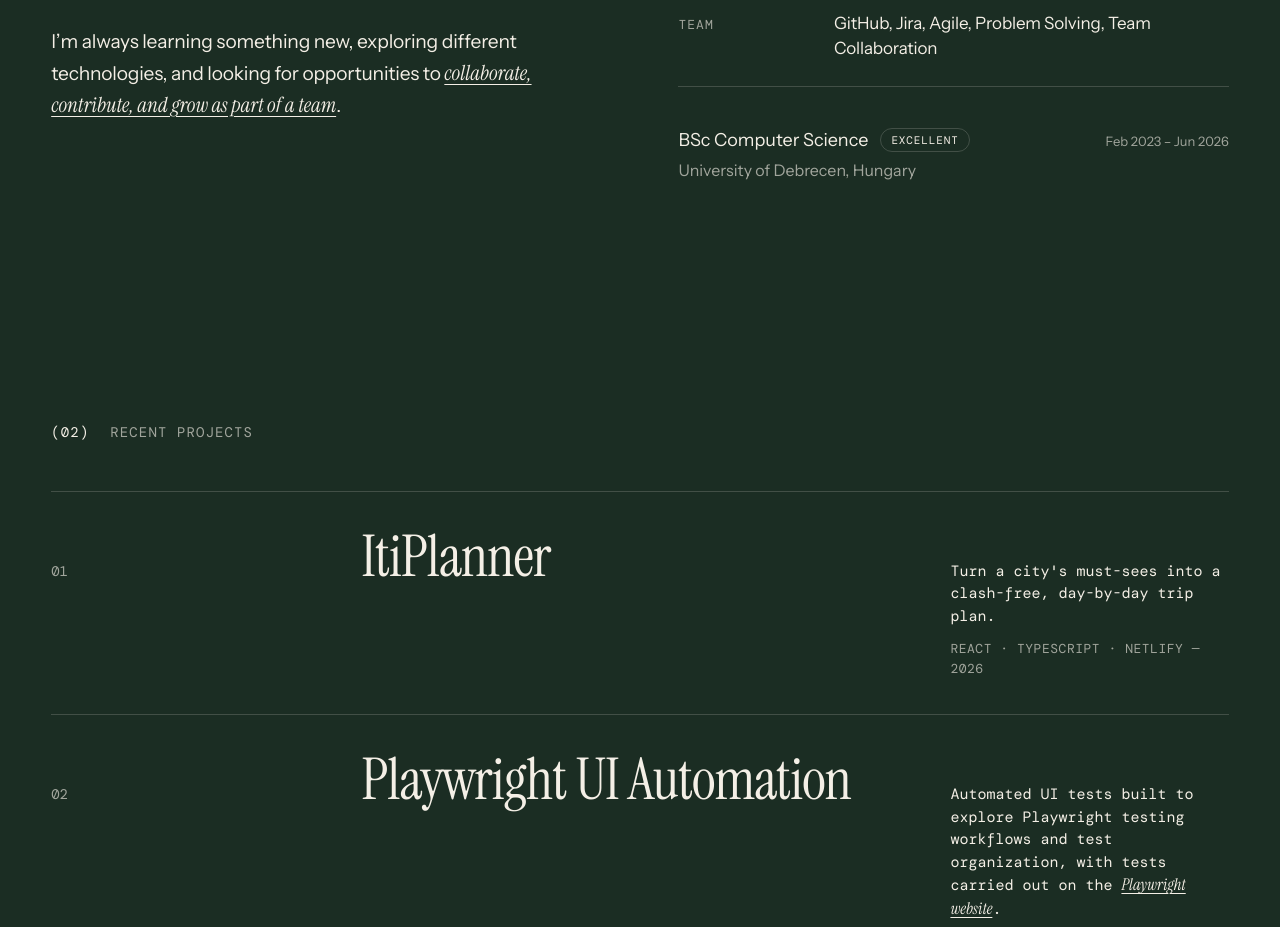
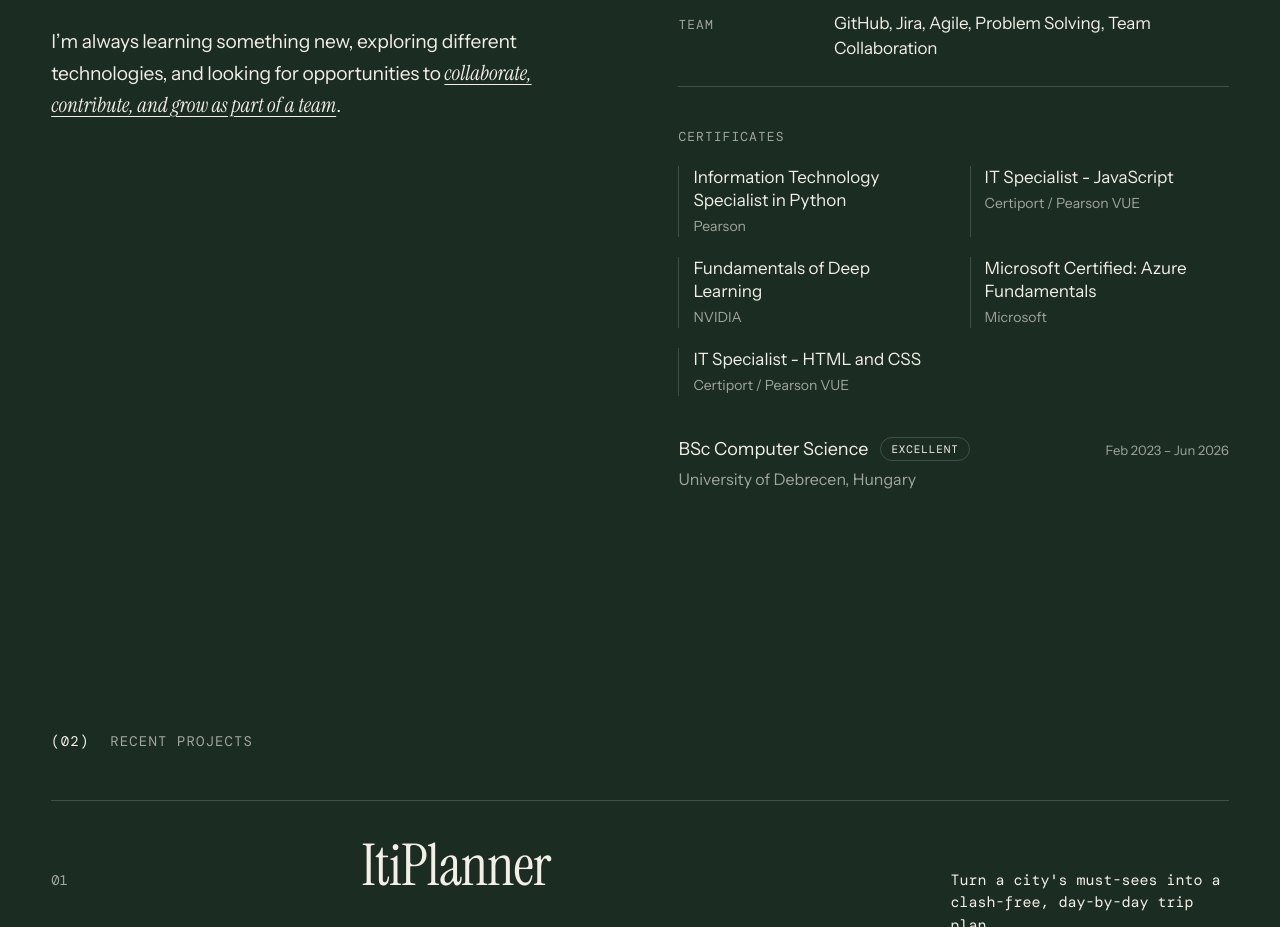
Before and after one commit to allentronix/my-oneline-cv, a React (Vite) app: page / in a window 1280 px wide. Shown: the part 1329-2256 px from the top of the page. Built offline with nearby package versions, Linux system fonts and the light colour scheme; a web font is replaced by a local one.

Commit message:
feat: added certifications

```diff
--- a/src/components/AboutSection.jsx
+++ b/src/components/AboutSection.jsx
@@ -1,11 +1,12 @@
 import SectionLabel from "./ui/SectionLabel";
 import HighlightedText from "./ui/HighlightedText";
 import SkillGroups from "./SkillGroups";
+import CertificateList from "./CertificateList";
 import EducationList from "./EducationList";
 import "./AboutSection.css";
 
 function AboutSection({ about }) {
-  const { heading, paragraphs, skillGroups, education } = about;
+  const { heading, paragraphs, skillGroups, certificates, education } = about;
 
   return (
     <section
@@ -27,6 +28,7 @@ function AboutSection({ about }) {
         </div>
         <div className="about-section__details">
           <SkillGroups groups={skillGroups} />
+          <CertificateList certificates={certificates} />
           <EducationList entries={education} />
         </div>
       </div>
--- /dev/null
+++ b/src/components/CertificateList.css
@@ -0,0 +1,41 @@
+.certificate-list {
+  display: grid;
+  gap: 20px;
+}
+
+.certificate-list__title {
+  font-family: var(--mono);
+  font-size: 13px;
+  font-weight: 300;
+  letter-spacing: 0.08em;
+  text-transform: uppercase;
+  color: var(--fg-muted);
+}
+
+.certificate-list__items {
+  display: grid;
+  grid-template-columns: repeat(auto-fill, minmax(240px, 1fr));
+  gap: 20px 32px;
+  margin: 0;
+  padding: 0;
+  list-style: none;
+  font-family: var(--sans);
+}
+
+.certificate-list__item {
+  display: grid;
+  align-content: start;
+  gap: 4px;
+  padding-left: 14px;
+  border-left: 1px solid var(--line-strong);
+}
+
+.certificate-list__name {
+  font-size: 1.0625rem;
+  line-height: 1.35;
+}
+
+.certificate-list__issuer {
+  font-size: 14px;
+  color: var(--fg-muted);
+}
--- /dev/null
+++ b/src/components/CertificateList.jsx
@@ -0,0 +1,19 @@
+import "./CertificateList.css";
+
+function CertificateList({ certificates }) {
+  return (
+    <div className="certificate-list">
+      <h3 className="certificate-list__title">Certificates</h3>
+      <ul className="certificate-list__items">
+        {certificates.map((certificate) => (
+          <li className="certificate-list__item" key={certificate.id}>
+            <p className="certificate-list__name">{certificate.name}</p>
+            <p className="certificate-list__issuer">{certificate.issuer}</p>
+          </li>
+        ))}
+      </ul>
+    </div>
+  );
+}
+
+export default CertificateList;
--- a/src/data/about.js
+++ b/src/data/about.js
@@ -38,6 +38,33 @@ export const about = {
       items: ["GitHub", "Jira", "Agile", "Problem Solving", "Team Collaboration"],
     },
   ],
+  certificates: [
+    {
+      id: "its-python",
+      name: "Information Technology Specialist in Python",
+      issuer: "Pearson",
+    },
+    {
+      id: "its-javascript",
+      name: "IT Specialist - JavaScript",
+      issuer: "Certiport / Pearson VUE",
+    },
+    {
+      id: "nvidia-deep-learning",
+      name: "Fundamentals of Deep Learning",
+      issuer: "NVIDIA",
+    },
+    {
+      id: "azure-fundamentals",
+      name: "Microsoft Certified: Azure Fundamentals",
+      issuer: "Microsoft",
+    },
+    {
+      id: "its-html-css",
+      name: "IT Specialist - HTML and CSS",
+      issuer: "Certiport / Pearson VUE",
+    },
+  ],
   education: [
     {
       id: "bsc-computer-science",
```
